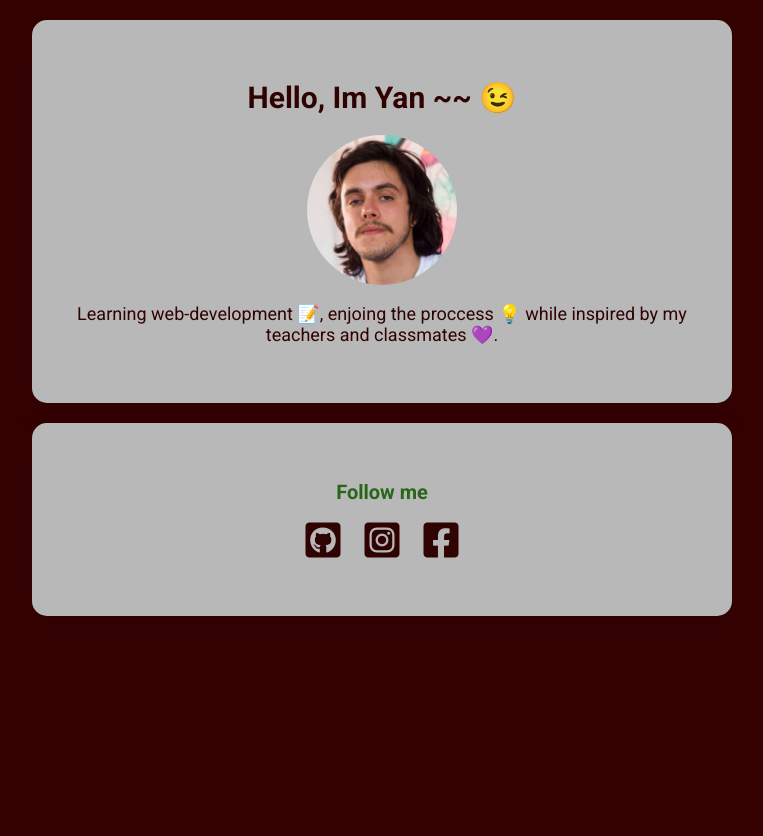
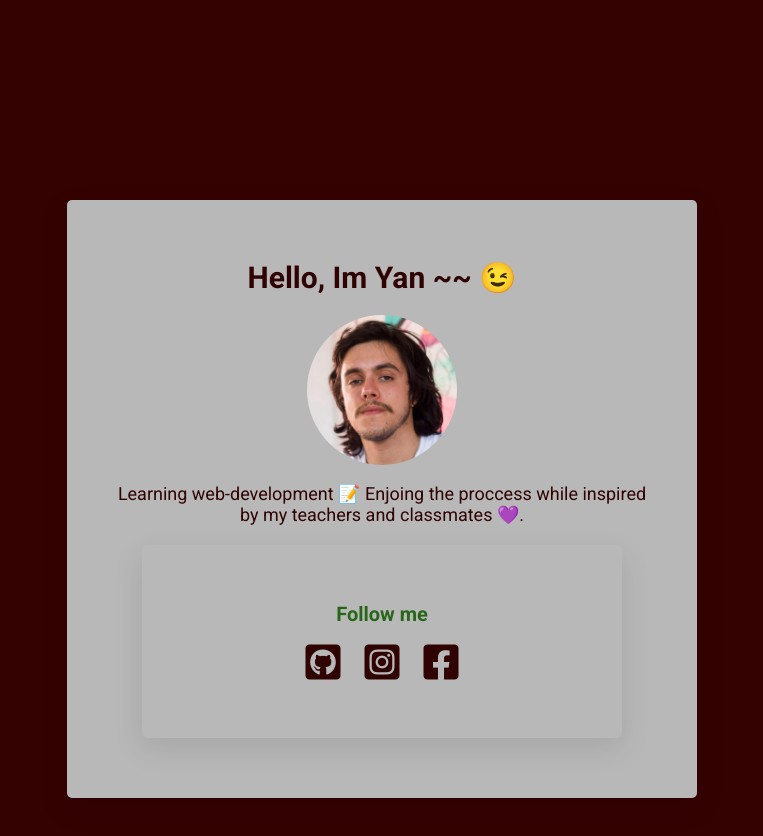
Before and after one commit to Yanbritto94/profile, a plain HTML site: page index.html in a window 1280 px wide. Shown: the whole page, without its empty margins (258-1021 px from the left). Before the commit the page ends 800 px from the top, so only its background shows below. Drawn offline with Linux system fonts and the light colour scheme.

Commit message:
muitas coisas faltando ainda

```diff
--- a/index.html
+++ b/index.html
@@ -14,10 +14,9 @@
             <h1>Hello, Im Yan ~~ 😉</h1>
             <img src="images/Foto Perfil.jpg" width="150pix" alt="Yan Perfil Pic">
             <p>
-              Learning web-development 📝, enjoing the proccess 💡
-              while inspired by my teachers and classmates 💜.
+              Learning web-development 📝
+              Enjoing the proccess while inspired by my teachers and classmates 💜.
             </p>
-          </div>
           <div class="card-white">
             <h2>Follow me</h2>
             <ul>
--- a/style.css
+++ b/style.css
@@ -1,5 +1,6 @@
 body {
   background-color: rgb(53, 2, 2);
+  margin: 200px;
   text-align: center
 }
 img {
@@ -27,8 +28,8 @@ ul {
   background-color: rgb(184, 184, 184);
   padding: 40px;
   box-shadow: 0px 10px 30px rgba(0,0,0,0.1);
-  border-radius: 15px;
-  margin: 20px 0px;
+  border-radius: 5px;
+  margin: 20px 35px;
   text-align: center;
 }
 .container {
```
